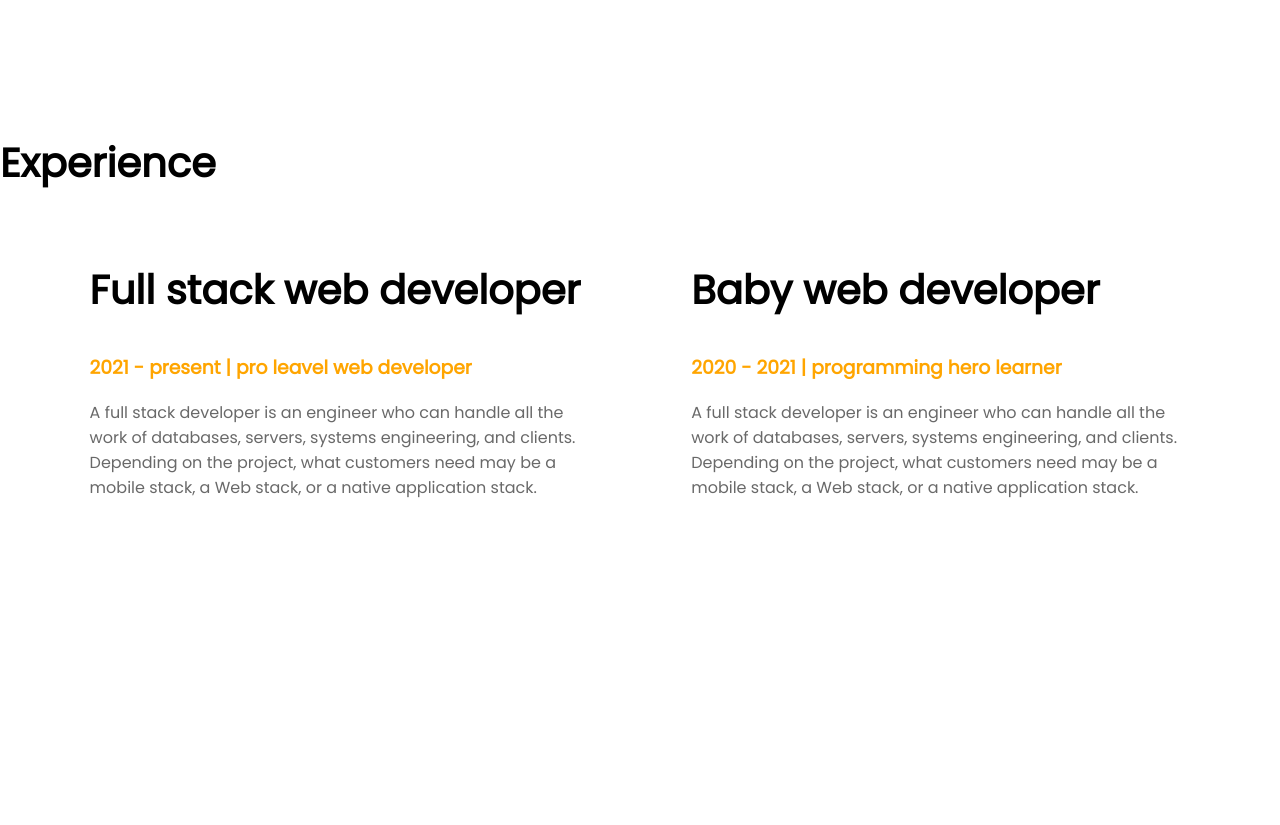
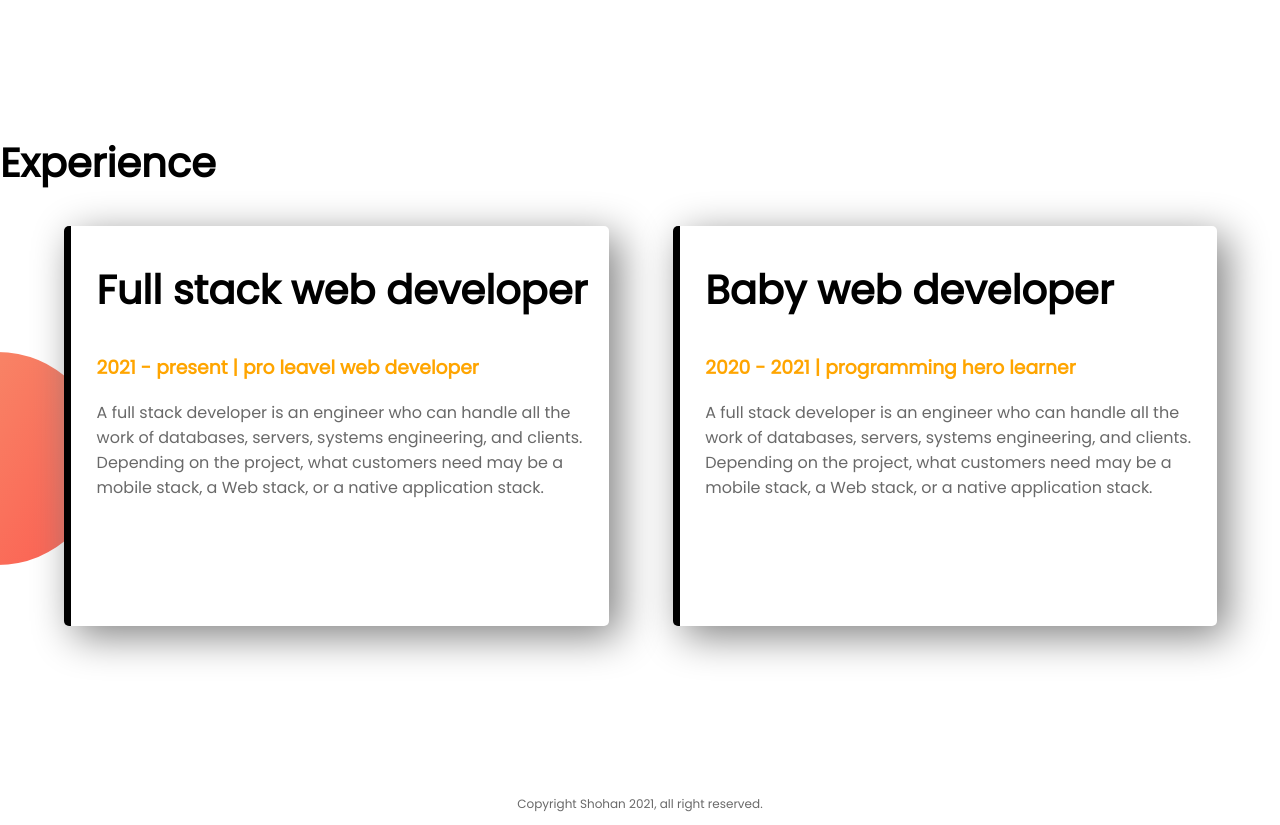
Before and after one commit to shohanurrahaman/wev-portfolio, a plain HTML site: page index.html in a window 1280 px wide. Shown: the part 1200-2025 px from the top of the page. Before the commit the page ends 1983 px from the top, so only its background shows below. Drawn offline with Linux system fonts and the light colour scheme.

Commit message:
finished my first ever webside

```diff
--- a/index.html
+++ b/index.html
@@ -31,19 +31,22 @@
     </section>
     <section class="experience-area">
       <h2>Experience</h2>
-     <div class="half-width">
+     <div id="full-stack" class="half-width single-experience">
        <h2>Full stack web developer</h2>
        <h3  class=" orange-highlight">2021 - present | pro leavel web developer </h3>
        <p>A full stack developer is an engineer who can handle all the work of databases, servers, systems engineering, and clients. Depending on the project, what customers need may be a mobile stack, a Web stack, or a native application stack.</p>
 
      </div>
-     <div class="half-width">
+     <div id="baby-web" class="half-width single-experience">
        <h2>Baby web developer</h2>
        <h3 class=" orange-highlight">2020 - 2021 | programming hero learner</h3>
        <p>A full stack developer is an engineer who can handle all the work of databases, servers, systems engineering, and clients. Depending on the project, what customers need may be a mobile stack, a Web stack, or a native application stack.</p>
 
      </div>
     </section>
+    <footer>
+      <p>Copyright Shohan 2021, all right reserved.</p>
+    </footer>
 
 
 </body>
--- a/style.css
+++ b/style.css
@@ -36,3 +36,30 @@ section{height: 500px;
 background-repeat: no-repeat;
 background-position: right;
 }
+.single-experience{
+    box-shadow: 10px 10px 40px gray;
+    border-radius: 5px;
+    height: 80%;
+    background-color: white;
+}
+.experience-area{
+    background-image: url(imeges/exp-bg.png);
+    background-repeat: no-repeat;
+    background-position: left;
+}
+#full-stack{
+    border-left: 7px solid;
+
+    border-image: linear-gradient(lightsalmon tomato);
+    border-image-slice: 1;
+
+}
+#baby-web{
+    border-left: 7px solid;
+    border-image: linear-gradient(180deg, blue cyan);
+    border-image-slice: 1;
+
+}
+footer p{text-align: center;
+    font-size: 12px;
+}
```
